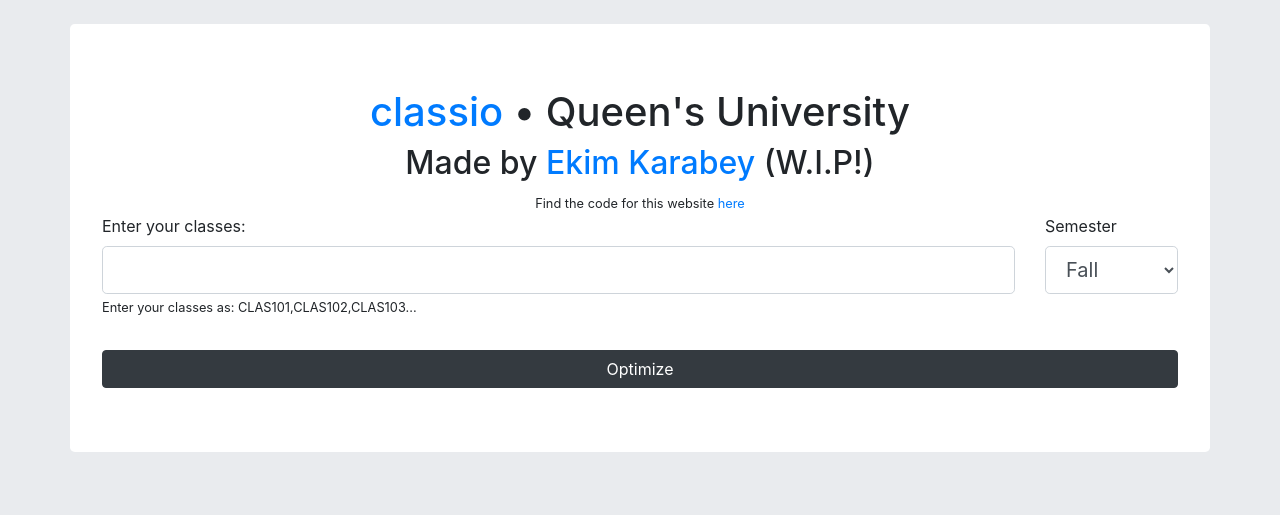
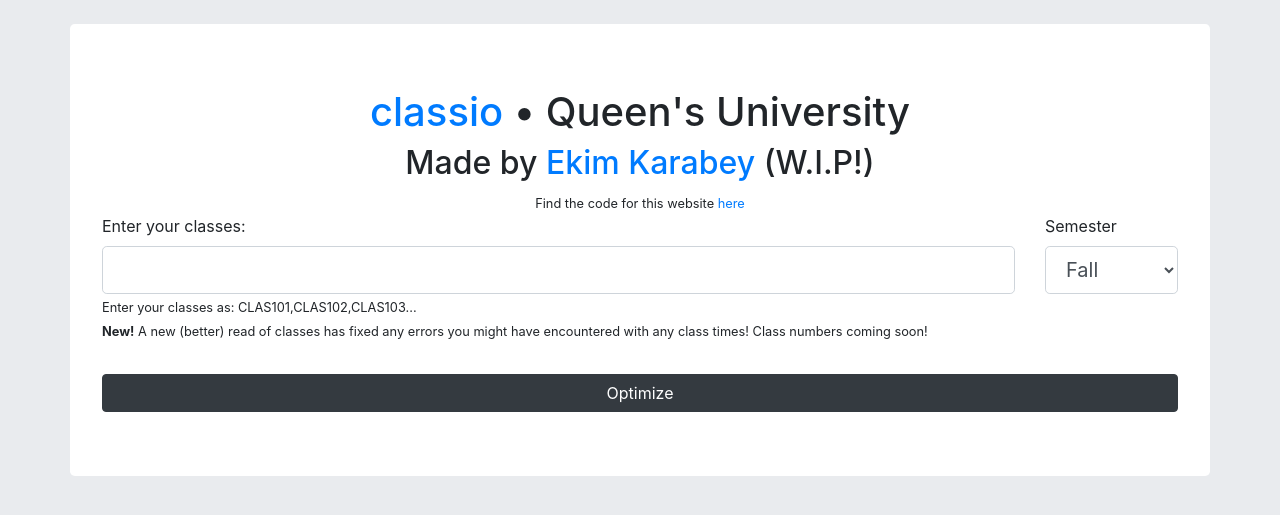
Before and after one commit to Ekimerton/classio-legacy, a Flask app: page /queens in a window 1280 px wide. Shown: the top 515 px of the page. Run offline with Flask 2, Linux system fonts and the light colour scheme; some libraries are stand-ins or nearby versions.

Commit message:
basic html change

```diff
--- a/webapp/templates/search.html
+++ b/webapp/templates/search.html
@@ -1,6 +1,15 @@
 <!DOCTYPE html>
 <html lang="en">
 <head>
+  <!-- Ads by google -->
+  <script async src="https://pagead2.googlesyndication.com/pagead/js/adsbygoogle.js"></script>
+  <script>
+       (adsbygoogle = window.adsbygoogle || []).push({
+            google_ad_client: "ca-pub-8764967985989599",
+            enable_page_level_ads: true
+       });
+  </script>
+
   <meta charset="UTF-8" />
   <meta name="viewport" content="width=device-width, initial-scale=1.0" />
   <meta http-equiv="X-UA-Compatible" content="ie=edge" />
@@ -34,7 +43,8 @@
               {% else %}
               {{ form.classes(class="form-control form-control-lg") }}
               {% endif %}
-              <small> Enter your classes as: CLAS101,CLAS102,CLAS103... </small>
+              <small> Enter your classes as: CLAS101,CLAS102,CLAS103... </small> </br>
+              <small> <b> New!</b> A new (better) read of classes has fixed any errors you might have encountered with any class times! Class numbers coming soon! </small>
             </div>
             <div class="form-group col-auto">
               {{ form.semester.label(class="form-control-label")}}
```
